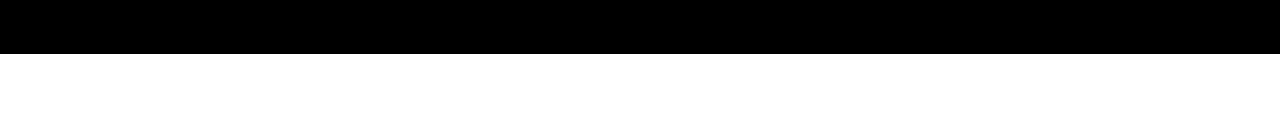
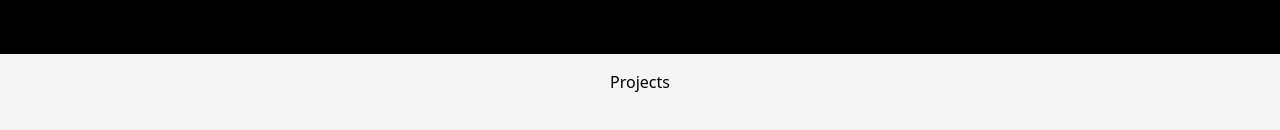
Before and after one commit to saheezus/personal, a React (Create React App) app in the folder personal/: page / in a window 1280 px wide. Shown: the part 1546-1676 px from the top of the page. Built offline with nearby package versions, Linux system fonts and the light colour scheme.

Commit message:
minor changes

```diff
--- a/personal/src/App.js
+++ b/personal/src/App.js
@@ -52,8 +52,7 @@ const App = () => {
   }, [yPosition]);
 
   return (
-    <div className="text-white" style={{backgroundColor: bgColor}}>
-
+    <div style={{backgroundColor: bgColor}}>
       <div
         className="fixed text-white h-screen p-7 justify-center items-left flex flex-col invisible md:visible"
         style = {{backgroundColor: bgColor, color: yPosition <= window.innerHeight ? 'white' : 'black'}}
@@ -82,7 +81,7 @@ const App = () => {
       </div>
 
       {/* Main Content */}
-      <div className="justify-center items-center flex flex-col h-screen" style={{backgroundColor: bgColor}}>
+      <div className="justify-center items-center flex flex-col h-screen text-white" style={{backgroundColor: bgColor}}>
         <div className="mx-auto justify-center p-4">
           <img
             src={require("./img/me.jpeg")}
@@ -97,10 +96,11 @@ const App = () => {
         </div>
       </div>
       <div className="text-white h-screen" style={{backgroundColor: bgColor}}>
-
       </div>
       <div className="bg-white text-black h-screen">
-
+        <div className="bg-gray-100 p-4 h-screen text-center">
+          <h1 className="">Projects</h1>
+        </div>
       </div>
     </div>
   );
```
